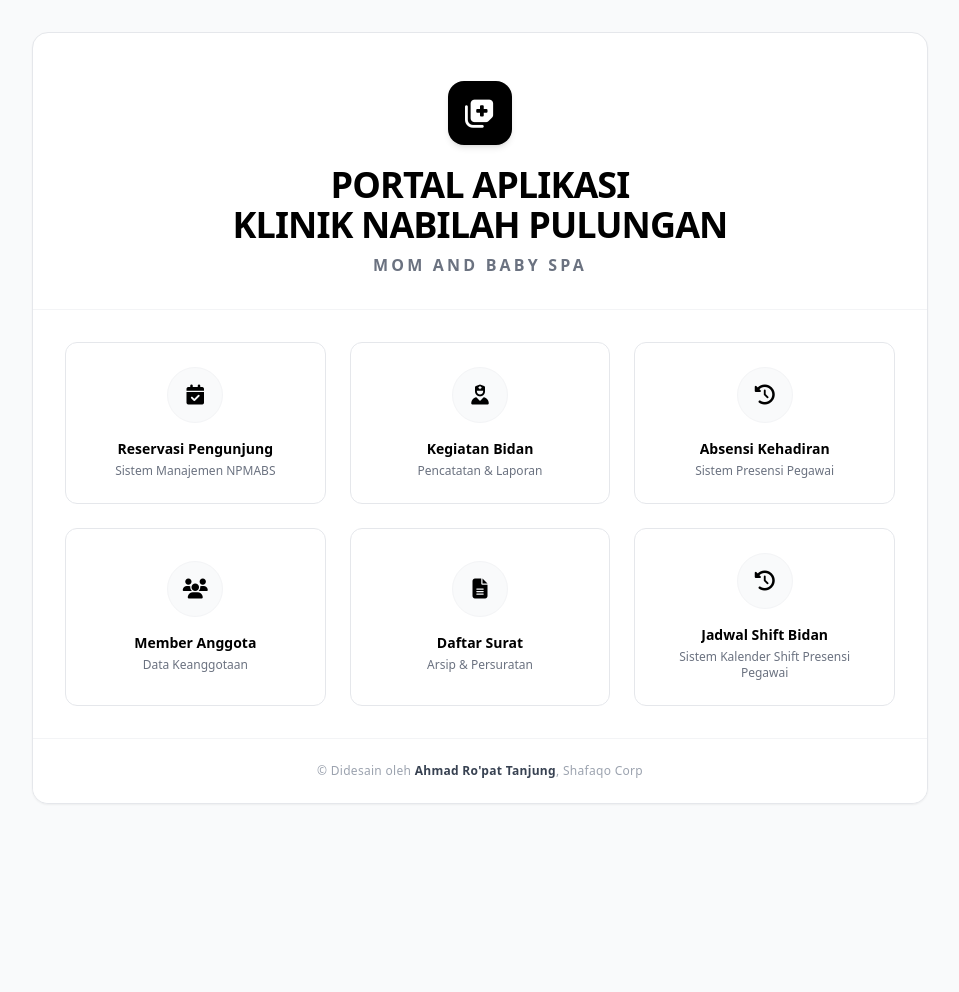
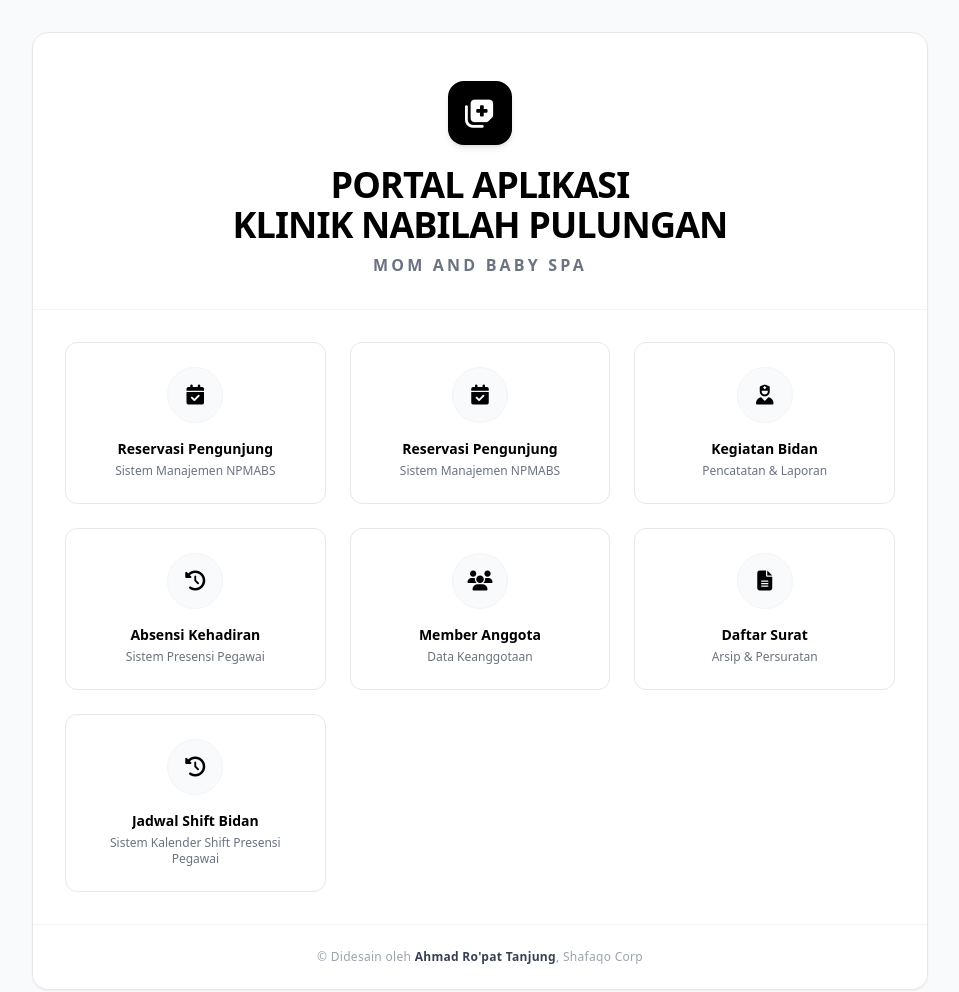
Before and after one commit to rbnabilahpulunganadm/halamanbaru, a plain HTML site: page index.html in a window 1280 px wide. Shown: the whole page, without its empty margins (160-1119 px from the left). Before the commit the page ends 836 px from the top, so only its background shows below. Drawn offline with nearby package versions, Linux system fonts and the light colour scheme.

Commit message:
Add reservation card for Reservasi Pengunjung

```diff
--- a/index.html
+++ b/index.html
@@ -74,6 +74,15 @@
                 <p class="text-xs text-gray-500">Sistem Manajemen NPMABS</p>
             </a>
 
+            <!-- Kartu 1: Reservasi Pengunjung -->
+            <a href="https://rbnabilahpulunganadm.github.io/reservasi_ibuhamil/" target="_blank" rel="noopener noreferrer" class="card-hover animate-fade-up delay-100 relative bg-white border border-gray-200 rounded-xl group cursor-pointer block p-6 text-center flex flex-col items-center justify-center min-h-[160px]">
+                <div class="w-14 h-14 mb-4 bg-gray-50 border border-gray-100 rounded-full flex items-center justify-center text-black group-hover:bg-black group-hover:text-white transition-colors duration-300">
+                    <i class="fa-solid fa-calendar-check text-xl"></i>
+                </div>
+                <h2 class="text-sm font-bold text-black mb-1 line-clamp-1">Reservasi Pengunjung</h2>
+                <p class="text-xs text-gray-500">Sistem Manajemen NPMABS</p>
+            </a>
+
             <!-- Kartu 2: Kegiatan Bidan -->
             <a href="https://rbnabilahpulunganadm.github.io/kegiatan_bidan/" target="_blank" rel="noopener noreferrer" class="card-hover animate-fade-up delay-200 relative bg-white border border-gray-200 rounded-xl group cursor-pointer block p-6 text-center flex flex-col items-center justify-center min-h-[160px]">
                 <div class="w-14 h-14 mb-4 bg-gray-50 border border-gray-100 rounded-full flex items-center justify-center text-black group-hover:bg-black group-hover:text-white transition-colors duration-300">
```
